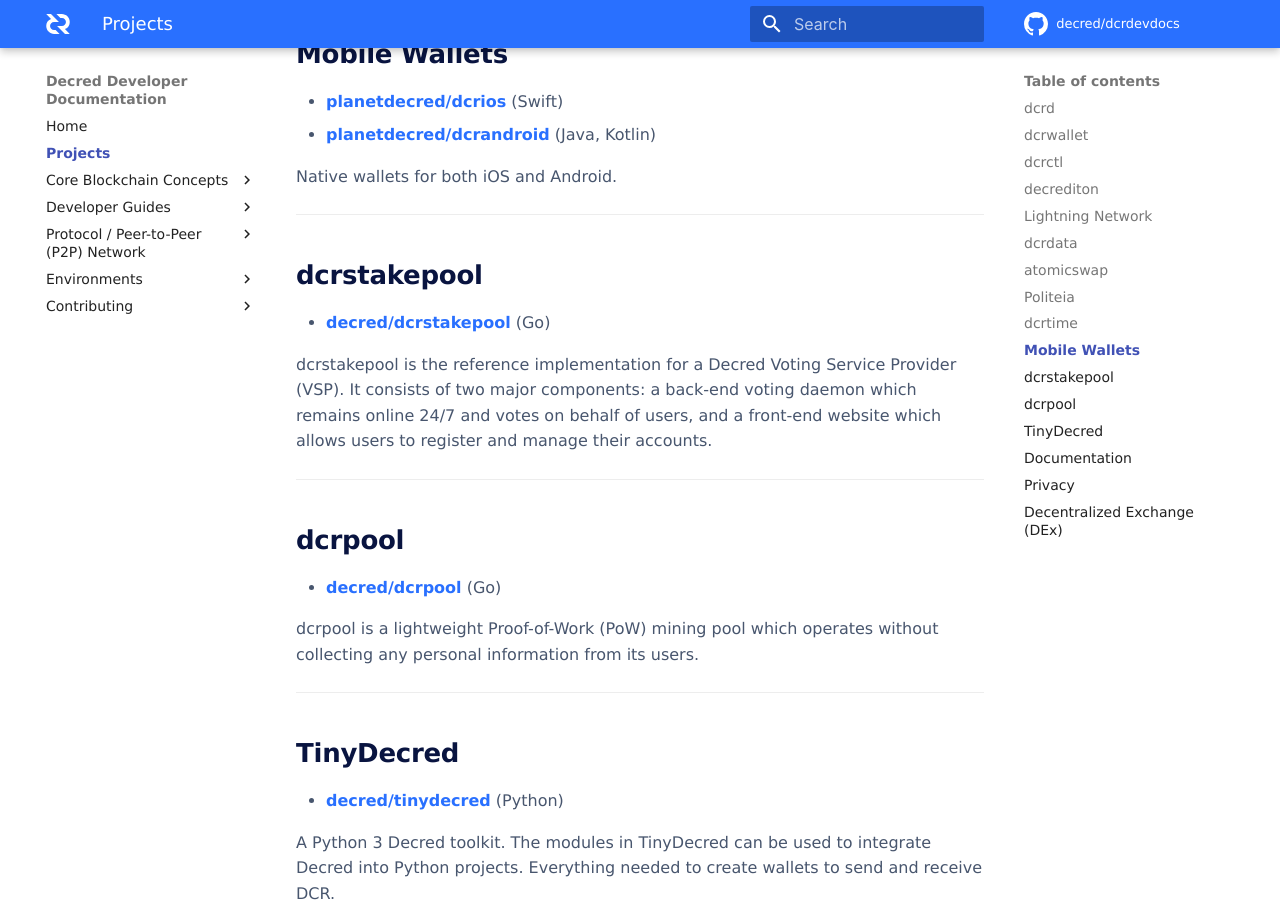
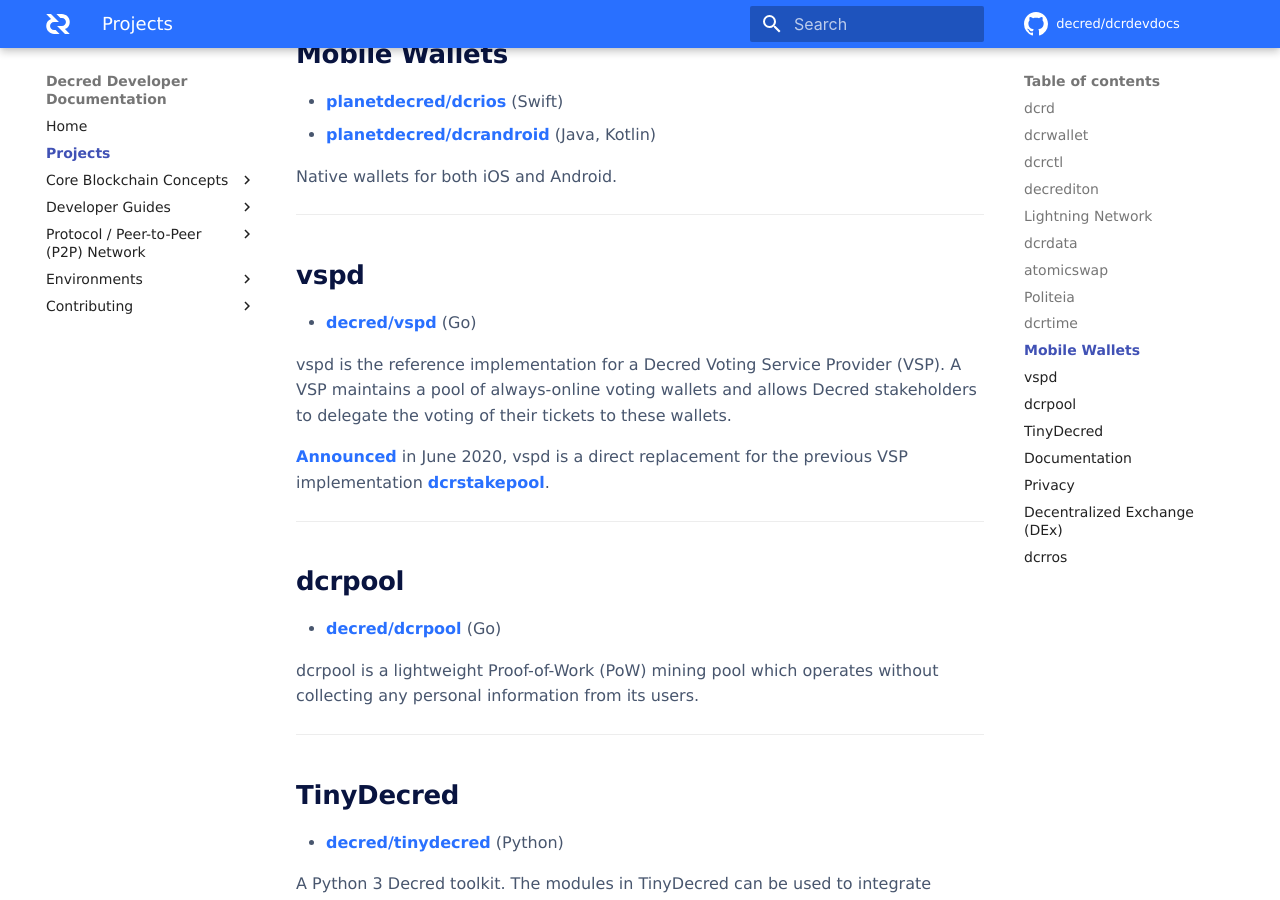
Before and after one commit to decred/dcrdevdocs, an MkDocs documentation site: the page built from docs/projects.md, in a window 1280 px wide and 900 px high, scrolled down 2865 px. Built offline with MkDocs 1.6.1 and Material for MkDocs 9.7.7, drawn with Linux system fonts in a browser that asks for light colours; some web fonts are replaced; comment, search, counter and statistics services are not loaded; some of the changed text lies outside the part shown.

Commit message:
Update vsp and add dcrros (#81)

```diff
--- a/docs/projects.md
+++ b/docs/projects.md
@@ -126,15 +126,17 @@ Native wallets for both iOS and Android.
 
 ---
 
-## dcrstakepool
+## vspd
 
-- [decred/dcrstakepool](https://github.com/decred/dcrstakepool) (Go)
+- [decred/vspd](https://github.com/decred/vspd) (Go)
 
-dcrstakepool is the reference implementation for a Decred Voting Service Provider
-(VSP).
-It consists of two major components: a back-end voting daemon which remains online
-24/7 and votes on behalf of users, and a front-end website which allows users to
-register and manage their accounts.
+vspd is the reference implementation for a Decred Voting Service Provider (VSP).
+A VSP maintains a pool of always-online voting wallets and allows Decred
+stakeholders to delegate the voting of their tickets to these wallets.
+
+[Announced](https://blog.decred.org/2020/06/02/A-More-Private-Way-to-Stake/) in
+June 2020, vspd is a direct replacement for the previous VSP implementation
+[dcrstakepool](https://github.com/decred/dcrstakepool).
 
 ---
 
@@ -184,3 +186,15 @@ The cspp repository contains both the client and the server implementations.
 
 Decred stakeholders [voted to approve](https://proposals.decred.org/proposals/417607aaedff2942ff3701cdb4eff76637eca4ed7f7ba816e5c0bd2e971602e1)
 funding to develop a new kind of decentralized cryptocurrency exchange.
+
+---
+
+## dcrros
+
+- [decred/dcrros](https://github.com/decred/dcrros) (Go)
+
+dcrros (Decred/Rosetta) is a middleware service that provides access to the
+Decred network via a [Rosetta-compatible API](https://www.rosetta-api.org/).
+
+dcrros works as an API conversion layer and cache for the data required by
+Rosetta implementations.
```
